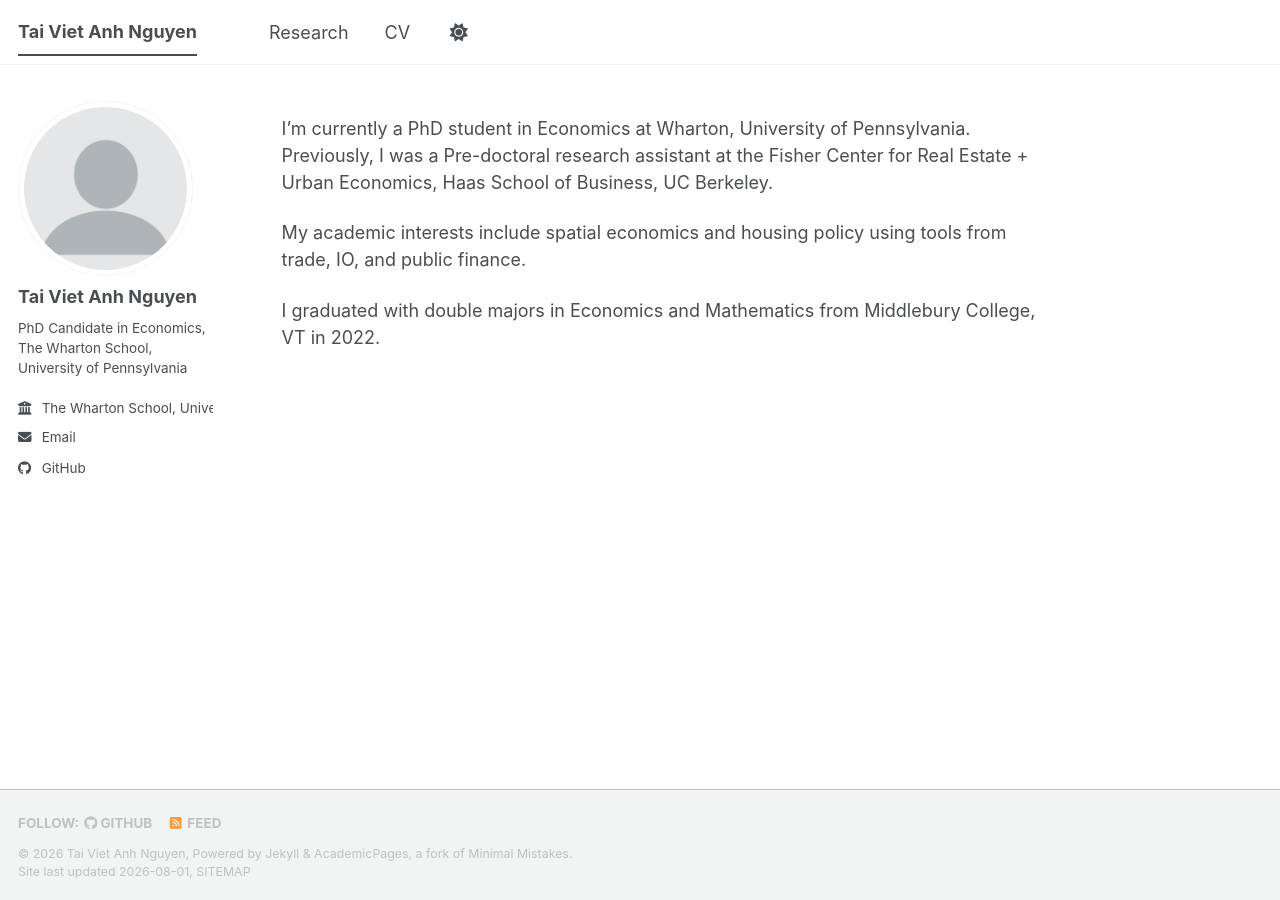
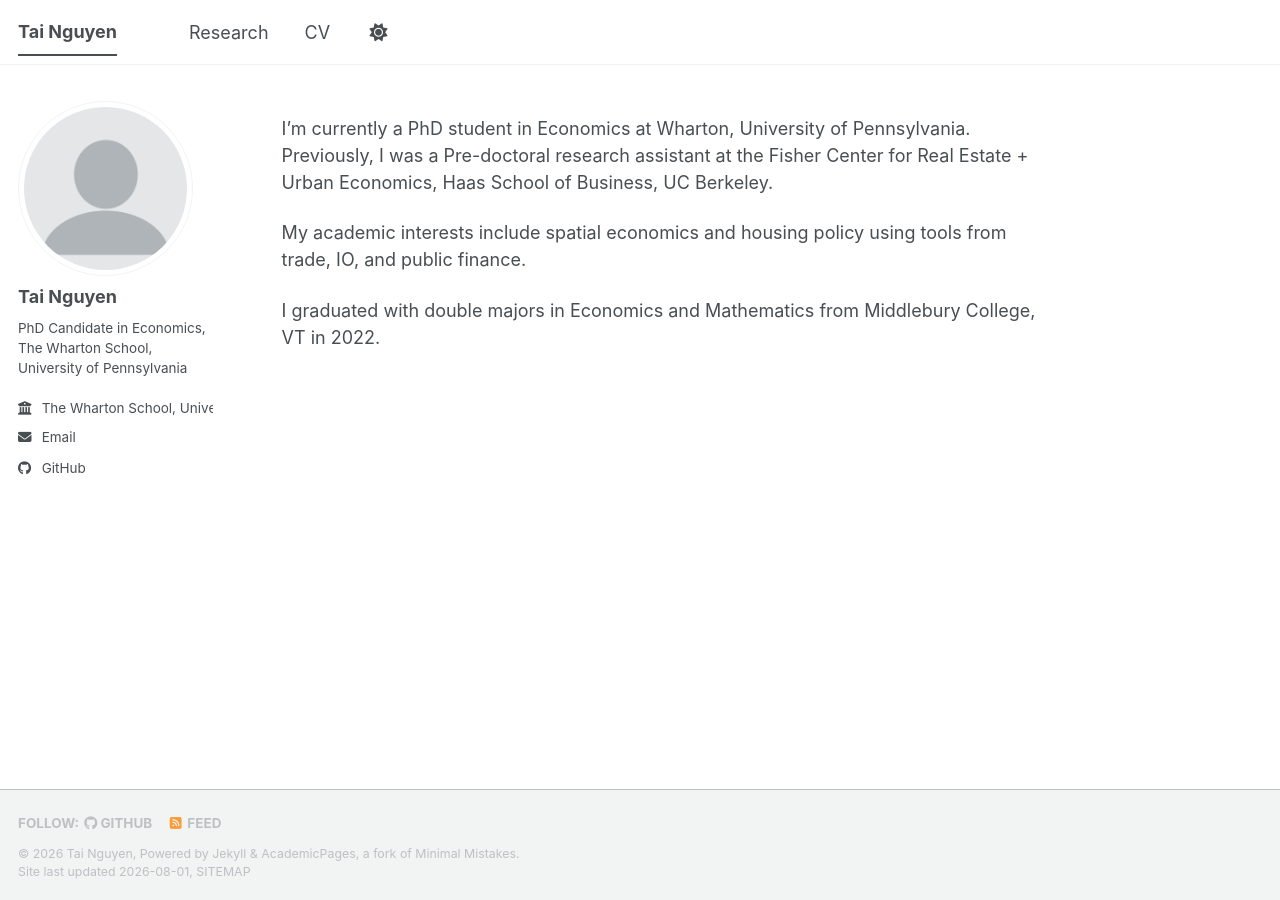
Before and after one commit to tvnguyen24/tvnguyen24.github.io, a Jekyll site: the page built from _pages/about.md, in a window 1280 px wide. Built offline with Jekyll 4.4.1, drawn with Linux system fonts in a browser that asks for light colours; a style sheet for code colours, icons or effects is not loaded.

Commit message:
Change display name to Tai Nguyen

```diff
--- a/_config.yml
+++ b/_config.yml
@@ -9,9 +9,9 @@
 # Basic Site Settings
 locale                   : "en-US"
 site_theme               : "default" # The available themes options are "default", "air", "sunrise", "mint", "dirt" and "contrast"
-title                    : "Tai Viet Anh Nguyen"
+title                    : "Tai Nguyen"
 title_separator          : "-"
-name                     : &name "Tai Viet Anh Nguyen"
+name                     : &name "Tai Nguyen"
 description              : &description "Academic website of Tai Viet Anh Nguyen"   # Update this with a general description of your site, this is the default if not overridden by a page
 url                      : https://tvnguyen24.github.io # The base hostname & protocol for your site e.g. "https://[your GitHub username].github.io",
                                                            # or if you already have some other page hosted on Github then use "https://[your GitHub username].github.io/[Your Repo Name]"
@@ -24,7 +24,7 @@ repository               : "tvnguyen24/tvnguyen24.github.io"
 author:
   # Biographic information
   avatar           : "profile.png"
-  name             : "Tai Viet Anh Nguyen"
+  name             : "Tai Nguyen"
   pronouns         : # example: "she/her"
   bio              : "PhD Candidate in Economics, The Wharton School, University of Pennsylvania"
   location         : # URL
```
